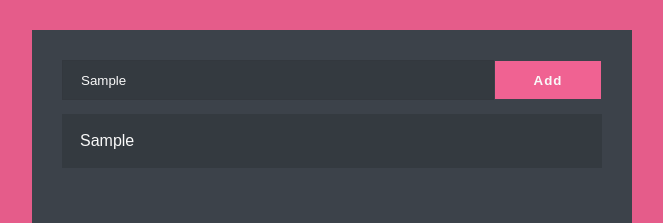
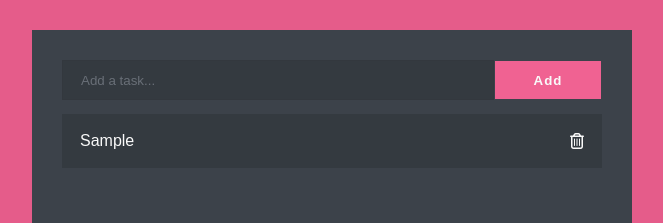
Before and after one commit to katmart93/todo-app, a React (Create React App) app: page / in a window 1280 px wide. Both pictures are taken after typing "Sample" into the empty fields and a click on the button "Add". Shown: the top 223 px of the page, without its empty margins (308-971 px from the left). Built offline with nearby package versions, Linux system fonts and the light colour scheme.

Commit message:
local-storage not working

```diff
--- a/src/App.js
+++ b/src/App.js
@@ -1,6 +1,6 @@
-import { useState, useEffect, useRef } from "react";
+import { useState, useEffect } from "react";
+import { v4 as uuidv4 } from "uuid";
 import "./App.css";
-import { v4 as uuidv4 } from "uuid";
 
 function App() {
   const [inputValue, setInputValue] = useState("");
@@ -8,7 +8,7 @@ function App() {
 
   const addTodo = (e) => {
     e.preventDefault();
-
+    if (inputValue.trim() === "") return;
     setTodos([
       ...todos,
       {
@@ -16,13 +16,29 @@ function App() {
         id: uuidv4(),
       },
     ]);
+
+    setInputValue("");
   };
+
+  const removeTodo = (id) => {
+    setTodos(todos.filter((todo) => todo.id !== id));
+  };
+
+  useEffect(() => {
+    const localData = localStorage.getItem("TODO_APP");
+    if (localData !== null) setTodos(JSON.parse(localData));
+  }, []);
+
+  useEffect(() => {
+    localStorage.setItem("TODO_APP", JSON.stringify(todos));
+  }, [todos]);
 
   return (
     <div className="App">
       <div className="container">
         <form onSubmit={addTodo}>
           <input
+            autoFocus
             type="text"
             placeholder="Add a task..."
             value={inputValue}
@@ -35,6 +51,10 @@ function App() {
         {todos.map((todo) => (
           <div key={todo.id} className="todo">
             <p>{todo.text}</p>
+            <i
+              onClick={() => removeTodo(todo.id)}
+              className="fa-regular fa-trash-can"
+            ></i>
           </div>
         ))}
       </div>
```
